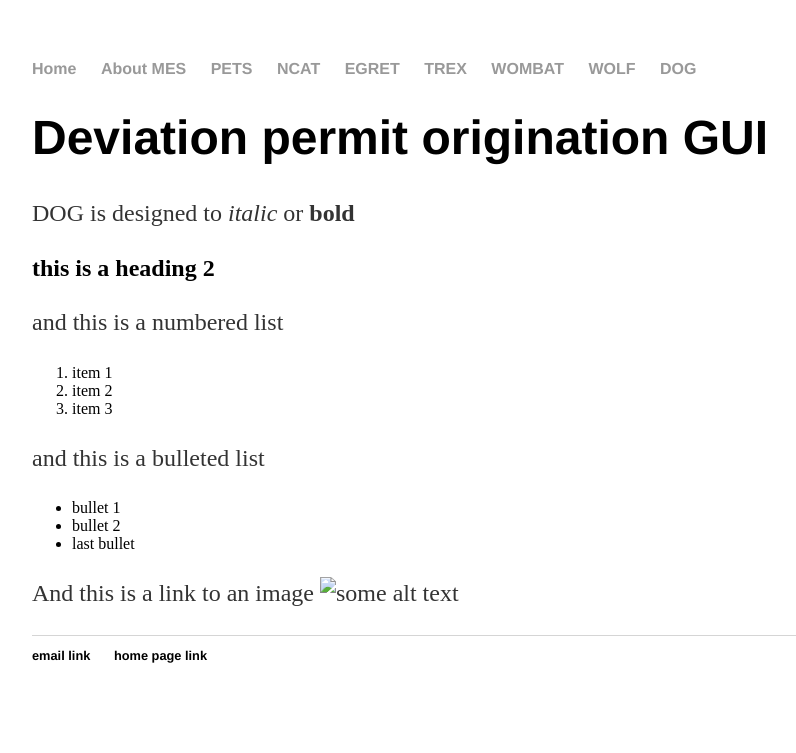
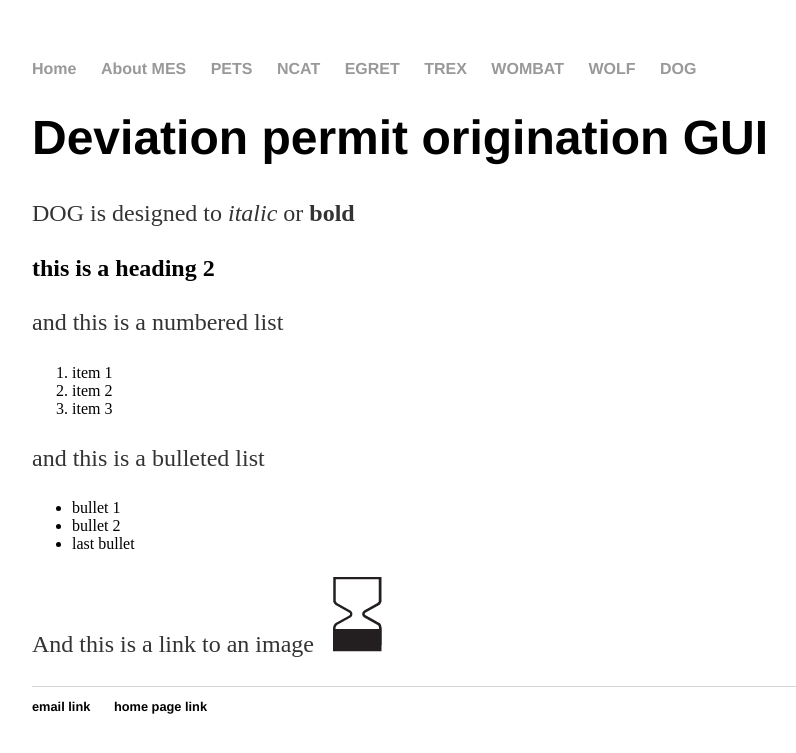
Before and after one commit to Animalerie/animalerie.github.io, a Jekyll site: the page built from dog/index.md, in a window 1280 px wide. Shown: the top 753 px of the page, without its empty margins (160-956 px from the left). Built offline with Jekyll 4.4.1, drawn with Linux system fonts in a browser that asks for light colours.

Commit message:
Update index.md

```diff
--- a/dog/index.md
+++ b/dog/index.md
@@ -20,4 +20,4 @@ and this is a bulleted list
 - last bullet
 
 And this is a link to an image
-![some alt text](/useby.gif)
+![some alt text](useby.gif)
```
